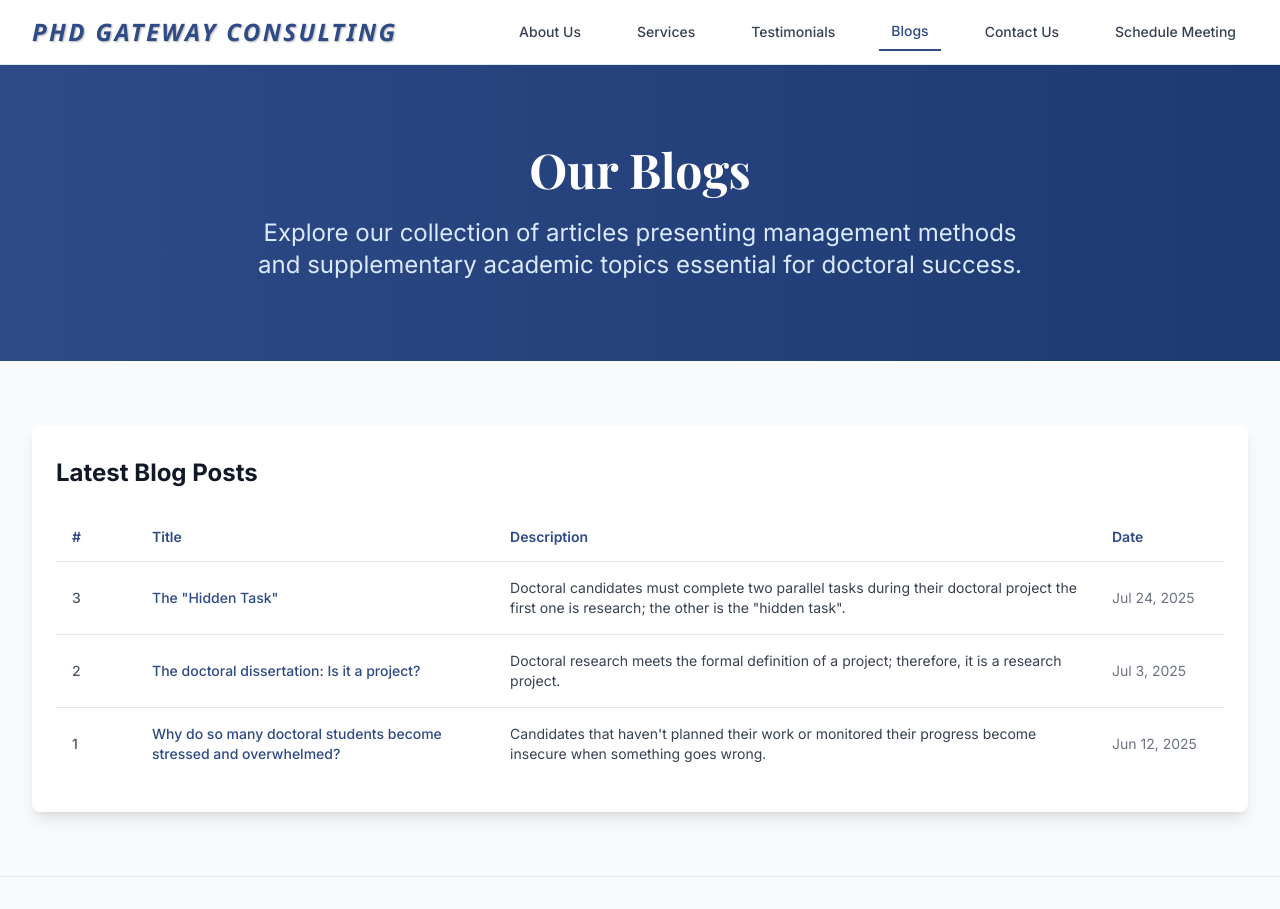
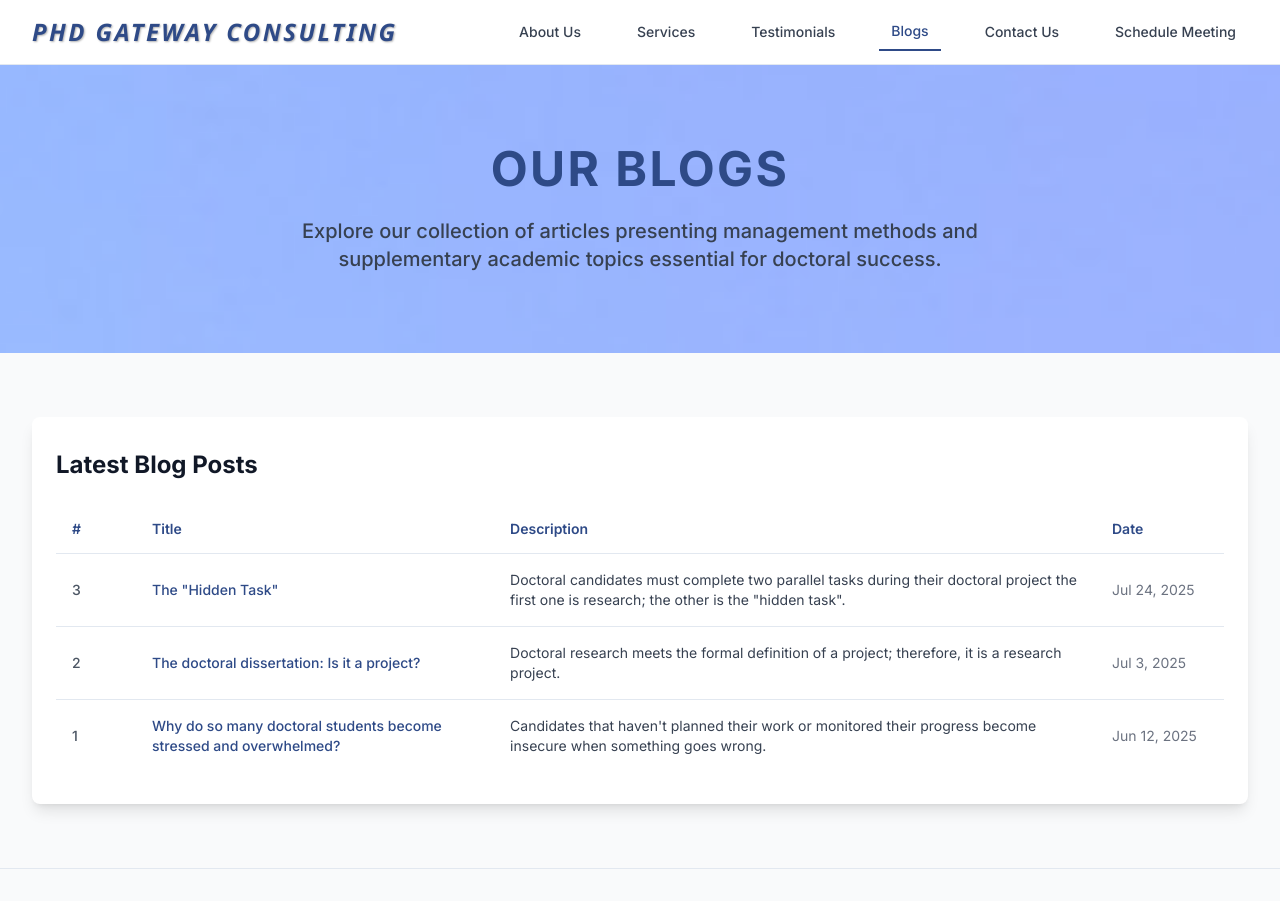
Before and after one commit to ReuvenKatz/pathway-nexus-gateway1, a React (Vite) app: page /blogs in a window 1280 px wide. Built offline with nearby package versions, Linux system fonts and the light colour scheme; a web font is replaced by a local one.

Commit message:
Update blogs page styling

```diff
--- a/src/pages/Blogs.tsx
+++ b/src/pages/Blogs.tsx
@@ -15,12 +15,20 @@ const Blogs = () => {
   return (
     <main className="flex-1">
       {/* Hero Section */}
-      <section className="bg-gradient-to-r from-[#2E4A87] to-[#1E3A72] py-20 text-white">
+      <section
+        className="py-20 text-white relative"
+        style={{
+          backgroundImage: 'url(/lovable-uploads/55699c3e-ebb2-41ac-b698-da919a3b53f6.png)',
+          backgroundSize: 'cover',
+          backgroundPosition: 'center',
+          backgroundRepeat: 'no-repeat'
+        }}
+      >
         <div className="max-w-7xl mx-auto px-4 sm:px-6 lg:px-8 text-center">
-          <h1 className="text-4xl md:text-5xl font-bold mb-6 font-serif">
-            Our Blogs
+          <h1 className="text-4xl md:text-5xl font-bold mb-6 tracking-wider text-[#2E4A87]">
+            OUR BLOGS
           </h1>
-          <p className="text-xl md:text-2xl text-blue-100 max-w-3xl mx-auto leading-relaxed">
+          <p className="text-lg md:text-xl text-gray-700 max-w-3xl mx-auto leading-relaxed font-medium">
             Explore our collection of articles presenting management methods and supplementary academic topics essential for doctoral success.
           </p>
         </div>
```
Also changed, not shown: public/lovable-uploads/55699c3e-ebb2-41ac-b698-da919a3b53f6.png (added).
